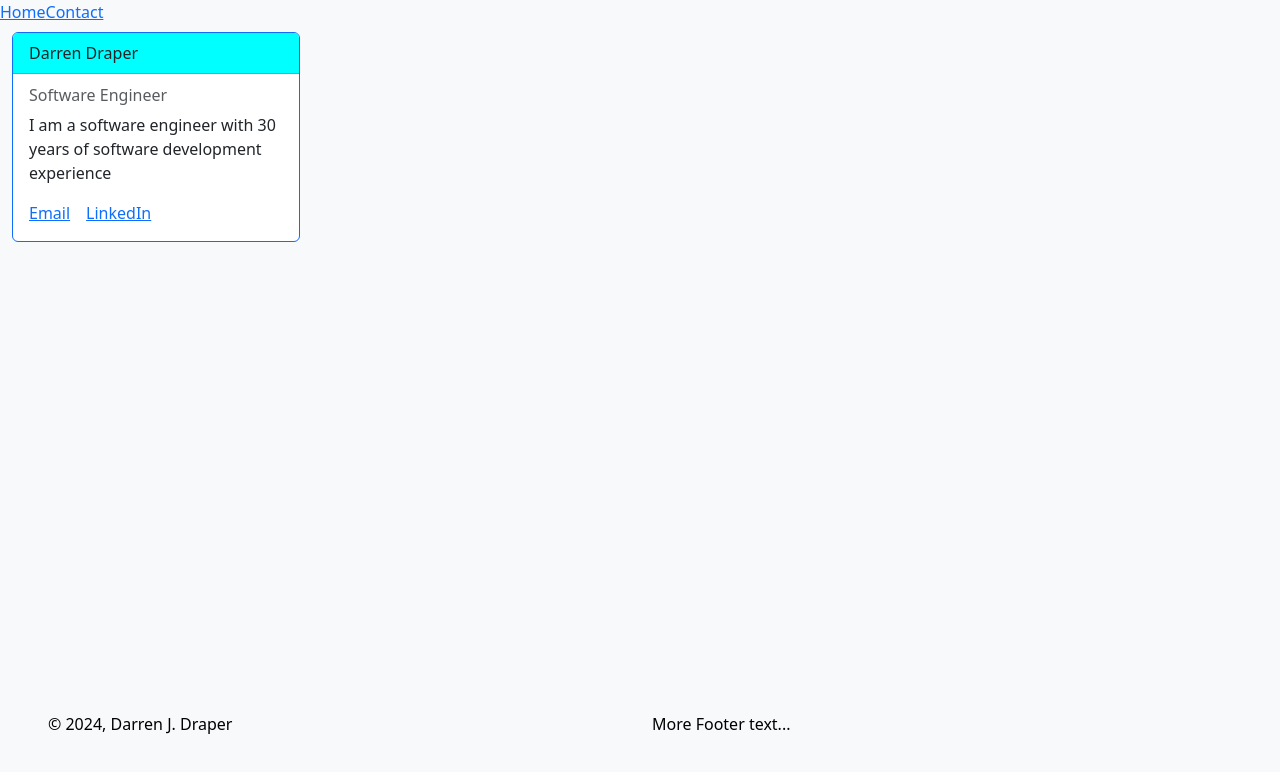
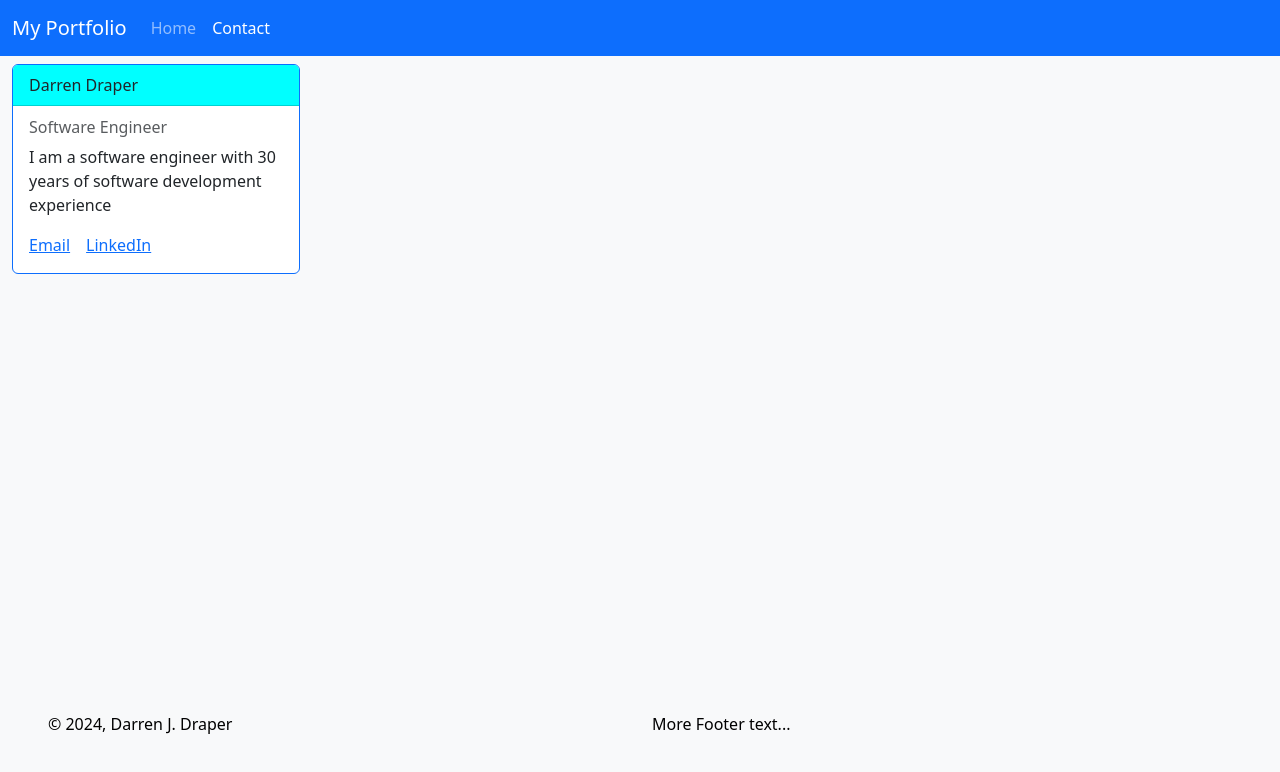
Before and after one commit to darren-2016/IFQ715, a React (Create React App) app in the folder Module6/my-resume/: page /contact in a window 1280 px wide. Shown: the top 772 px of the page. Built offline with nearby package versions, Linux system fonts and the light colour scheme.

Commit message:
Nav bar added

```diff
--- a/Module6/my-resume/src/Components/Header.js
+++ b/Module6/my-resume/src/Components/Header.js
@@ -1,10 +1,34 @@
-import { Link } from "react-router-dom";
+import { Container } from "react-bootstrap";
+import Nav from "react-bootstrap/Nav";
+import Navbar from "react-bootstrap/Navbar";
+import { Link, useResolvedPath, useMatch } from "react-router-dom";
+
+function HighlightLink(props) {
+    let resolved = useResolvedPath(props.to);
+    let match = useMatch({ path: resolved.pathname, end: true });
+    return <Nav.Link {...props} active={match} />;
+}
 
 export default function Header() {
     return (
-        <div>
-            <Link to="/">Home</Link>
-            <Link to="/contact">Contact</Link>
-        </div>
+        <Navbar bg="primary" expand="md" variant="dark">
+            <Container fluid>
+                <Navbar.Brand href="#">My Portfolio</Navbar.Brand>
+                <Navbar.Toggle aria-controls="navbarSupportedContent" />
+                <Navbar.Collapse id="navbarSupportedContent">
+                    <Nav className="me-auto">
+                        <HighlightLink to="/" as={Link}>
+                            Home
+                        </HighlightLink>
+                        <HighlightLink to="/contact" as={Link}>
+                            Contact
+                        </HighlightLink>
+                        {/* <Nav.Link href="#"to="/">Home</Nav.Link>
+                        <Nav.Link to="/contact">Contact</Nav.Link> */}
+                    </Nav>
+                </Navbar.Collapse>
+
+            </Container>
+        </Navbar>
     );
 }
```
